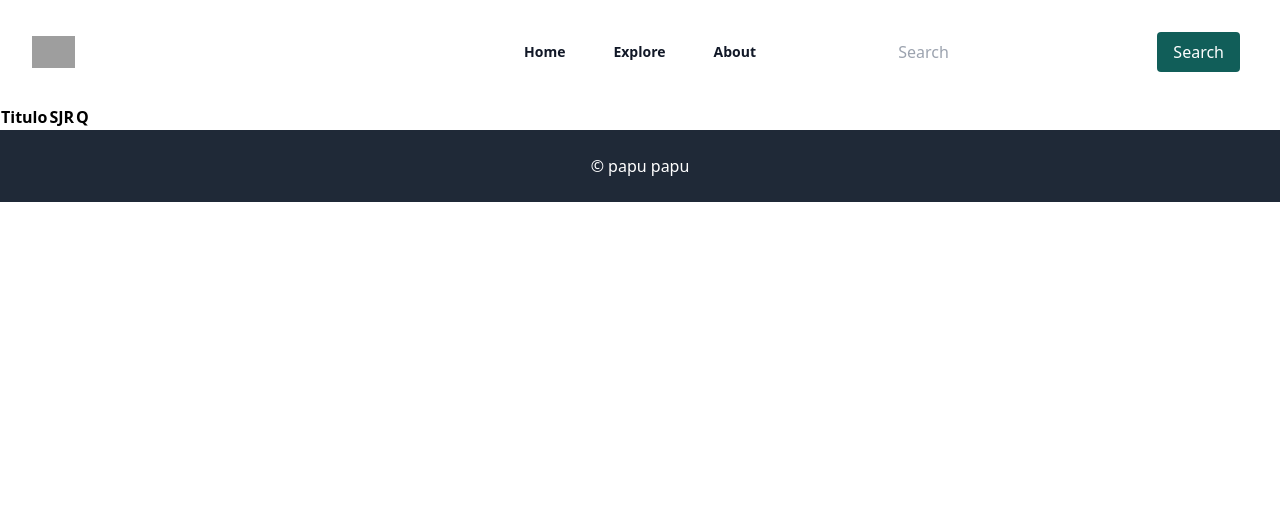
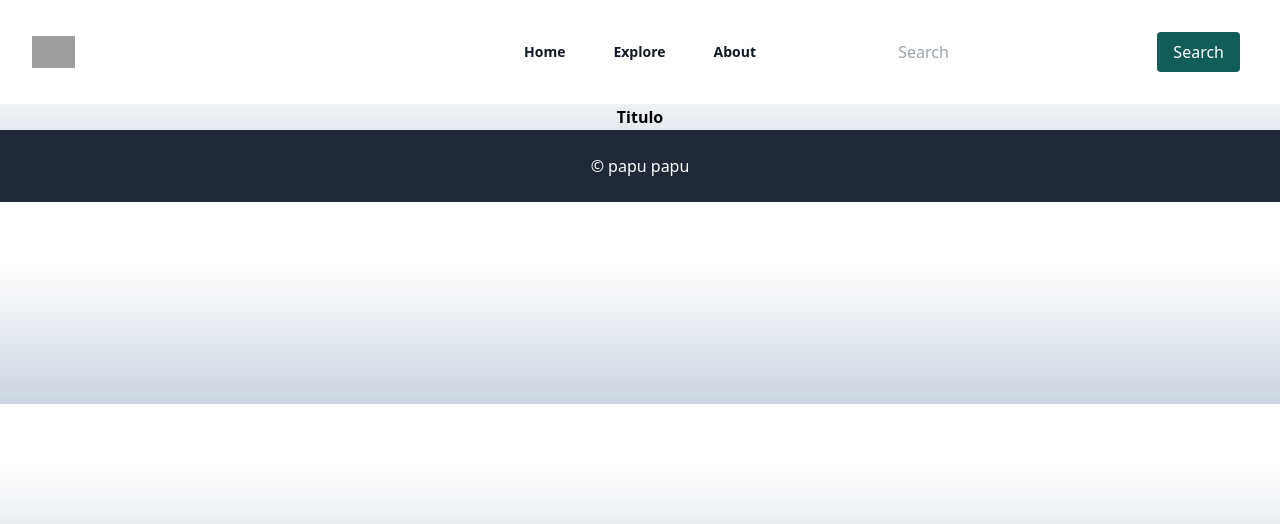
Before and after one commit to Naraka28/Proyecto_DS-, a Flask app: page /explorar/1 in a window 1280 px wide. Shown: the top 524 px of the page. Run offline with Flask 3, Linux system fonts and the light colour scheme; lists and menus that the app fills with data are empty; grey boxes are pictures that could not be loaded.

Commit message:
explore finished

```diff
--- a/app.py
+++ b/app.py
@@ -1,5 +1,5 @@
 from flask import Flask, render_template, url_for, redirect
-from funciones import carga_csv, crea_diccionario_revistas_por_cada_titulo, Diccionario_Revistas_Por_Cada_Palabra, crea_diccionario_alfabetico, find_keys_containing_substring
+from funciones import carga_csv, crea_diccionario_revistas_por_cada_titulo, Diccionario_Revistas_Por_Cada_Palabra, crea_diccionario_alfabetico, find_keys_containing_substring, explorar_abcedario
 from config import Config
 from forms import SearchForm
 
@@ -12,7 +12,7 @@ catalogo = carga_csv(archivo)
 diccionario_revistas_titulo = crea_diccionario_revistas_por_cada_titulo(catalogo)
 diccionario_revistas = Diccionario_Revistas_Por_Cada_Palabra(catalogo) # ahi vemos cual usar
 abcdario = ['A','B','C','D','E','F','G','H','I','J','K','L','M','N','O','P','Q','R','S','T','U','V','W','X','Y','Z']
-dicc_letras = crea_diccionario_alfabetico(catalogo)
+dicc_letras = explorar_abcedario(diccionario_revistas)
 
 
 
@@ -32,11 +32,8 @@ def search():
     key = form.search.data
     key = key.lower().strip()
     lista_revistas = find_keys_containing_substring(diccionario_revistas, key)
-    print(lista_revistas)
     if lista_revistas is not None:
-        print(':D')
         if form.validate_on_submit():
-            print('webos')
             return render_template('search.html', form = form, lista_revistas = lista_revistas, key = key)
     return redirect(url_for('index'))
 
@@ -53,9 +50,16 @@ def explorar():
 def explorar_letra(letra:str):
     if letra in dicc_letras:
         revistas = dicc_letras[letra]
-        return render_template("explorar_letra.html", letra=letra, list_revistas=revistas)
+        return render_template("explorar_letra.html", letra=letra, dic_revistas=revistas)
     return render_template("explorar_letra.html", letra=letra)
 
+@app.route("/explorar/<letra>/<palabra>")
+def explorar_palabra(letra:str,palabra:str):
+    for dic in dicc_letras[letra]:
+        if palabra in dic:
+            revistas = dic[palabra]
+            return render_template("explorar_palabras.html", palabra = palabra, list_revistas=revistas)
+    return render_template("error.html", palabra = palabra)
 
 @app.route("/revista/<id>")
 def revista(id):
--- a/static/css/styles.css
+++ b/static/css/styles.css
@@ -737,6 +737,18 @@ video {
   padding: 1.5rem;
 }
 
+.p-2 {
+  padding: 0.5rem;
+}
+
+.p-3 {
+  padding: 0.75rem;
+}
+
+.p-0 {
+  padding: 0px;
+}
+
 .px-4 {
   padding-left: 1rem;
   padding-right: 1rem;
@@ -755,6 +767,11 @@ video {
 .py-6 {
   padding-top: 1.5rem;
   padding-bottom: 1.5rem;
+}
+
+.px-10 {
+  padding-left: 2.5rem;
+  padding-right: 2.5rem;
 }
 
 .pb-10 {
--- a/templates/explorar_letra.html
+++ b/templates/explorar_letra.html
@@ -1,24 +1,36 @@
 {% extends "base.html" %}
 {% block title %} Explorar: {{letra}} {% endblock title  %}
 {% block content %}
-<table class="table mb-0">
-    <thead>
+
+<body class="bg-gradient-to-b from-white from-30% via-slate-*  to-slate-300">
+<div class="flex justify-center " >
+<table class="table p-0 px-10">
+    <thead class="p-3">
         <th>Titulo</th>
-        <th>SJR</th>
-        <th>Q</th>
+
     </thead>
     <tbody>
-        {% for revista in list_revistas %}
-        <tr>
-        <td><a href="{{url_for('revista',id=revista['titulo'])}}">{{revista['titulo']}}</a></td>
-        <td><a href="#" class="link-secondary">{{revista['sjr']}}</a></td>
-        <td>
-            <a href="#" class="link-secondary">{{revista['q']}}
+        {% for dic in dic_revistas %}
+            {% for key in dic.keys() %}
+            <tr>
+            <td>
+
+                <a href="{{url_for('explorar_palabra', letra = letra,palabra = key)}}">
+                    <div class="bg-gray-100 p-2 rounded-lg shadow">{{key}}
+                {# <td><a href="#" class="link-secondary">{{revista['sjr']}}</a></td>
+                <td>
+                    <a href="#" class="link-secondary">{{revista['q']}} </a> #}
+
+                </div>
             </a>
-        </td>
-        </tr>
+            </td>
+            </tr>
+            {% endfor %}
+
         {% endfor %}
     </tbody>
 </table>
+</div>
+</body>
 
 {% endblock content %}
```
Also changed, not shown: funciones.py (+18 -6 lines).
